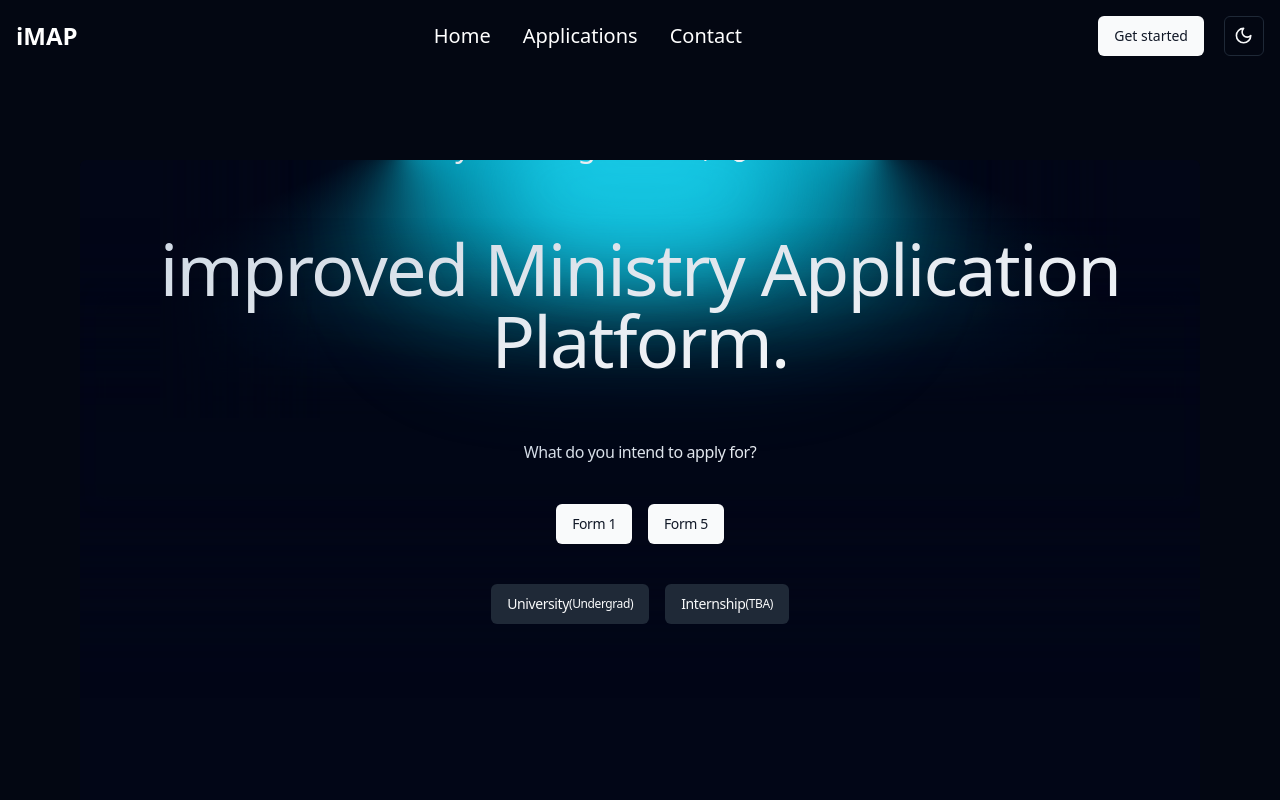
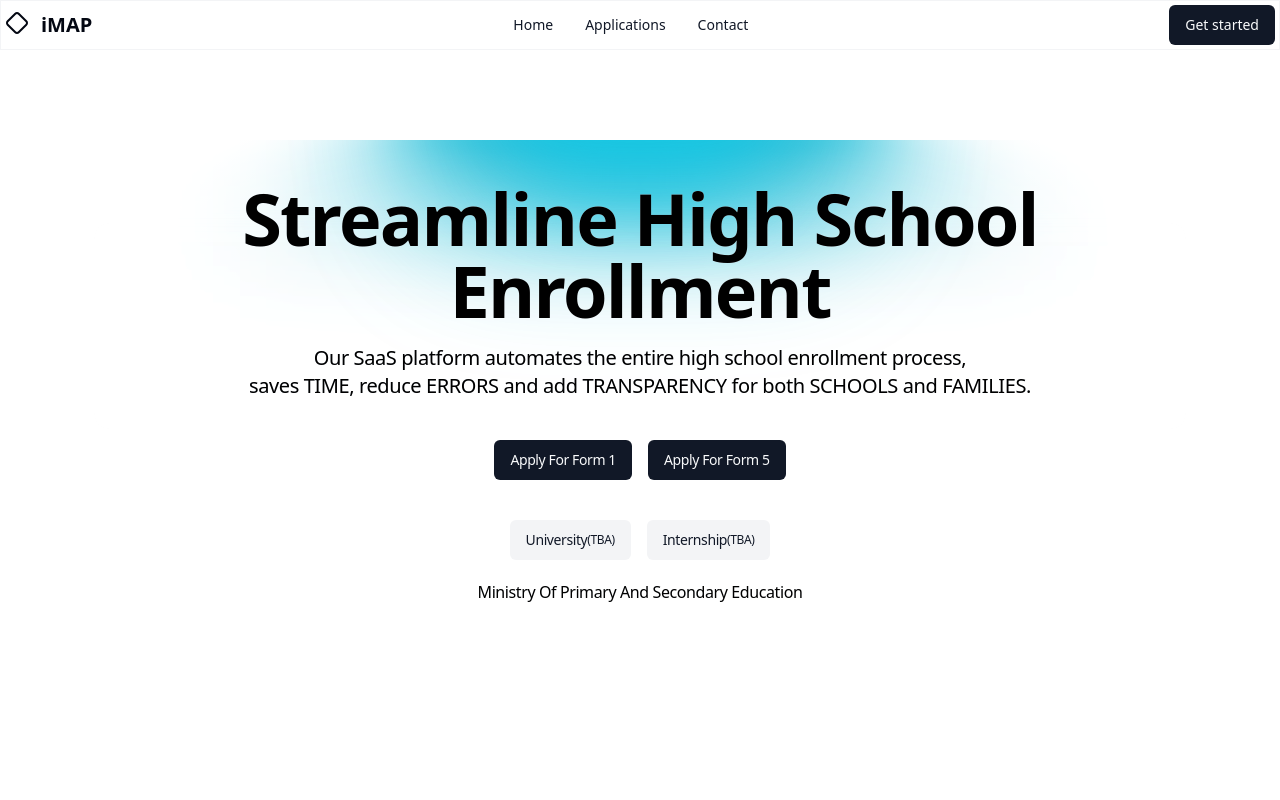
Before and after one commit to nyanyiwast/imap, a React (Vite) app: page / in a window 1280 px wide. Shown: the top 800 px of the page. Built offline with nearby package versions, Linux system fonts and the light colour scheme.

Commit message:
ui change

```diff
--- a/package.json
+++ b/package.json
@@ -14,6 +14,7 @@
     "@radix-ui/react-dropdown-menu": "^2.0.6",
     "@radix-ui/react-label": "^2.0.2",
     "@radix-ui/react-menubar": "^1.0.4",
+    "@radix-ui/react-radio-group": "^1.1.3",
     "@radix-ui/react-select": "^2.0.0",
     "@radix-ui/react-slot": "^1.0.2",
     "@radix-ui/react-toast": "^1.1.5",
--- a/src/components/custom/NavigationBar.jsx
+++ b/src/components/custom/NavigationBar.jsx
@@ -1,24 +1,25 @@
 
 import { Button } from '@/components/ui/button';
+import { DiamondIcon, EarthLockIcon } from 'lucide-react';
 import { useNavigate } from 'react-router-dom';
-import { ModeToggle } from '../mode-toggle';
 
 function NavigationBar() {
     const navigateTo = useNavigate()
 
   return (
-    <nav className="bg-white dark:bg-transparent fixed w-full z-20 top-0 start-0">
-        <div className="max-w-screen-xl flex flex-wrap items-center justify-between mx-auto p-4">
+    <nav className="bg-white dark:bg-transparent fixed w-full z-20 top-0 start-0 border border-gray-100">
+        <div className="max-w-screen-xl flex flex-wrap items-center justify-between mx-auto p-1">
             <p
             onClick={()=>navigateTo("/")}
              className="flex items-center space-x-3 rtl:space-x-reverse cursor-pointer">
-            <span className="self-center text-2xl font-semibold whitespace-nowrap dark:text-white">iMAP</span>
+            <span className="self-center text-xl font-semibold whitespace-nowrap dark:text-white flex gap-3">
+              <DiamondIcon/>  iMAP
+            </span>
             </p>
             <div className="flex md:order-2 space-x-3 md:space-x-5 rtl:space-x-reverse">
             <Button onClick={()=>navigateTo("/form-one")}>
                 Get started
             </Button>
-            <ModeToggle />
             <button data-collapse-toggle="navbar-sticky" type="button" className="inline-flex items-center p-2 w-10 h-10 justify-center text-sm text-gray-500 rounded-lg md:hidden hover:bg-gray-100 focus:outline-none focus:ring-2 focus:ring-gray-200 dark:text-gray-400 dark:hover:bg-gray-700 dark:focus:ring-gray-600" aria-controls="navbar-sticky" aria-expanded="false">
                 <span className="sr-only">Open main menu</span>
                 <svg className="w-5 h-5" aria-hidden="true" xmlns="http://www.w3.org/2000/svg" fill="none" viewBox="0 0 17 14">
@@ -31,21 +32,21 @@ function NavigationBar() {
                 <li>
                 <p
                 onClick={()=>navigateTo("/")}
-                 className="cursor-pointer block text-xl py-2 px-3 bg-gray-900 rounded md:bg-transparent md:hover:text-gray-500 md:dark:hover:text-gray-400 md:text-white md:p-0 md:dark:text-white" aria-current="page">
+                 className="cursor-pointer block text-sm py-2 px-3 bg-gray-900 rounded md:bg-transparent md:hover:text-gray-500 md:dark:hover:text-gray-400 md:text-gray-900 md:p-0 md:dark:text-white" aria-current="page">
                     Home
                 </p>
                 </li>
                 <li>
                 <p
                 onClick={()=>navigateTo("/form-one")}
-                 className="cursor-pointer block text-xl py-2 px-3 text-gray-900 rounded hover:bg-gray-100 md:hover:bg-transparent md:hover:text-gray-500 md:p-0 md:dark:hovegrayx4-blue-500 dark:text-white dark:hover:bg-gray-700 dark:hover:text-white md:dark:hover:bg-transparent dark:border-gray-700">
+                 className="cursor-pointer block text-sm py-2 px-3 text-gray-900 rounded hover:bg-gray-100 md:hover:bg-transparent md:hover:text-gray-500 md:p-0 md:dark:hover:gray-500 dark:text-white dark:hover:bg-gray-700 dark:hover:text-white md:dark:hover:bg-transparent dark:border-gray-700">
                     Applications
                 </p>
                 </li>
                 <li>
                 <p
                 onClick={()=>navigateTo("/")}
-                 className="cursor-pointer block text-xl py-2 px-3 text-gray-900 rounded hover:bg-gray-100 md:hover:bg-transparent md:hover:text-gray-500 md:p-0 md:dark:hovegrayx4-blue-500 dark:text-white dark:hover:bg-gray-700 dark:hover:text-white md:dark:hover:bg-transparent dark:border-gray-700">
+                 className="cursor-pointer block text-sm py-2 px-3 text-gray-900 rounded hover:bg-gray-100 md:hover:bg-transparent md:hover:text-gray-500 md:p-0 md:dark:hover:gray-500 dark:text-white dark:hover:bg-gray-700 dark:hover:text-white md:dark:hover:bg-transparent dark:border-gray-700">
                     Contact
                 </p>
                 </li>
--- a/src/components/ui/lamp.tsx
+++ b/src/components/ui/lamp.tsx
@@ -9,7 +9,7 @@ export function LampDemo() {
   const navigateTo = useNavigate()
 
   return (
-    <div className='md:py-10 py-5'>
+    <div className='md:pt-5 py-5'>
     <LampContainer>
       <motion.h1
         initial={{ opacity: 0.5, y: 100 }}
@@ -21,7 +21,20 @@ export function LampDemo() {
         }}
         className="mt-8 bg-gradient-to-br from-slate-300 to-white py-5 bg-clip-text text-center text-md font-medium tracking-tight text-transparent md:text-3xl"
       >
-        Goodbye Waiting Periods, <span className="font-bold">{" 👋🏽 "} Hello iMAP </span>
+        <img src="/img/mopse.jpg" className='w-1/2 mx-auto rounded-full'/>
+        {/* Goodbye Waiting Periods, <span className="font-bold">{" 👋🏽 "} Hello iMAP </span> */}
+      </motion.h1>
+      <motion.h1
+        initial={{ opacity: 0.5, y: 100 }}
+        whileInView={{ opacity: 1, y: 30 }}
+        transition={{
+          delay: 0.3,
+          duration: 0.8,
+          ease: "easeInOut",
+        }}
+        className="mt-8 bg-gradient-to-br from-slate-300 to-white pt-0 bg-clip-text text-center text-4xl font-extrabold tracking-tight text-black md:text-7xl"
+      >
+        Streamline High School Enrollment
       </motion.h1>
       <motion.h1
         initial={{ opacity: 0.5, y: 100 }}
@@ -31,28 +44,23 @@ export function LampDemo() {
           duration: 0.8,
           ease: "easeInOut",
         }}
-        className="mt-8 bg-gradient-to-br from-slate-300 to-white py-4 bg-clip-text text-center text-4xl font-medium tracking-tight text-transparent md:text-7xl"
+        className="mt-8 bg-gradient-to-br from-slate-300 to-white py-4 bg-clip-text text-center font-medium tracking-tight text-black"
       >
-        improved Ministry Application Platform.
-      </motion.h1>
-      <motion.h1
-        initial={{ opacity: 0.5, y: 100 }}
-        whileInView={{ opacity: 1, y: 0 }}
-        transition={{
-          delay: 0.3,
-          duration: 0.8,
-          ease: "easeInOut",
-        }}
-        className="mt-8 bg-gradient-to-br from-slate-300 to-white py-4 bg-clip-text text-center font-medium tracking-tight text-transparent"
-      >
-        What do you intend to apply for?
+        <span className='text-xl font-light'>Our SaaS platform automates the entire high school enrollment process,
+          <br/>
+          saves TIME, reduce ERRORS and add TRANSPARENCY for both SCHOOLS and FAMILIES.
+        </span>
+        <br/>
         <div className="flex justify-center items-center space-x-4 pt-10 px-5">
-          <Button onClick={()=>navigateTo("/form-one")}>Form 1</Button>
-          <Button onClick={()=> navigateTo("/coming-soon")}>Form 5</Button>
+          <Button onClick={()=>navigateTo("/form-one")}>Apply For Form 1</Button>
+          <Button onClick={()=> navigateTo("/coming-soon")}>Apply For Form 5</Button>
         </div>
         <div className="flex justify-center items-center space-x-4 pt-10">
-          <Button onClick={()=> navigateTo("/coming-soon")} variant="secondary">University <span className="text-xs"> (Undergrad)</span></Button>
+          <Button onClick={()=> navigateTo("/coming-soon")} variant="secondary">University <span className="text-xs"> (TBA)</span></Button>
           <Button onClick={()=> navigateTo("/coming-soon")} variant="secondary">Internship <span className="text-xs"> (TBA)</span></Button>
+        </div>
+        <div className='pt-5 font-light'>
+          <h1>Ministry Of Primary And Secondary Education</h1>
         </div>
       </motion.h1>
     </LampContainer>
@@ -70,7 +78,7 @@ export const LampContainer = ({
   return (
     <div
       className={cn(
-        "relative flex min-h-screen flex-col items-center justify-center overflow-hidden bg-slate-950 w-full rounded-md z-0",
+        "relative flex min-h-screen flex-col items-center justify-center overflow-hidden bg-white w-full rounded-md z-0",
         className
       )}
     >
@@ -88,8 +96,8 @@ export const LampContainer = ({
           }}
           className="absolute inset-auto right-1/2 h-56 overflow-visible w-[30rem] bg-gradient-conic from-cyan-500 via-transparent to-transparent text-white [--conic-position:from_70deg_at_center_top]"
         >
-          <div className="absolute  w-[100%] left-0 bg-slate-950 h-40 bottom-0 z-20 [mask-image:linear-gradient(to_top,white,transparent)]" />
-          <div className="absolute  w-40 h-[100%] left-0 bg-slate-950  bottom-0 z-20 [mask-image:linear-gradient(to_right,white,transparent)]" />
+          <div className="absolute  w-[100%] left-0 bg-white h-40 bottom-0 z-20 [mask-image:linear-gradient(to_top,white,transparent)]" />
+          <div className="absolute  w-40 h-[100%] left-0 bg-white  bottom-0 z-20 [mask-image:linear-gradient(to_right,white,transparent)]" />
         </motion.div>
         <motion.div
           initial={{ opacity: 0.5, width: "15rem" }}
@@ -104,34 +112,30 @@ export const LampContainer = ({
           }}
           className="absolute inset-auto left-1/2 h-56 w-[30rem] bg-gradient-conic from-transparent via-transparent to-cyan-500 text-white [--conic-position:from_290deg_at_center_top]"
         >
-          <div className="absolute  w-40 h-[100%] right-0 bg-slate-950  bottom-0 z-20 [mask-image:linear-gradient(to_left,white,transparent)]" />
-          <div className="absolute  w-[100%] right-0 bg-slate-950 h-40 bottom-0 z-20 [mask-image:linear-gradient(to_top,white,transparent)]" />
+          <div className="absolute  w-40 h-[100%] right-0 bg-white  bottom-0 z-20 [mask-image:linear-gradient(to_left,white,transparent)]" />
+          <div className="absolute  w-[100%] right-0 bg-white h-40 bottom-0 z-20 [mask-image:linear-gradient(to_top,white,transparent)]" />
         </motion.div>
-        <div className="absolute top-1/2 h-48 w-full translate-y-12 scale-x-150 bg-slate-950 blur-2xl"></div>
-        <div className="absolute top-1/2 z-50 h-48 w-full bg-transparent opacity-10 backdrop-blur-md"></div>
-        <div className="absolute inset-auto z-50 h-36 w-[28rem] -translate-y-1/2 rounded-full bg-cyan-500 opacity-50 blur-3xl"></div>
-        <motion.div
-          initial={{ width: "8rem" }}
+        <div className="absolute top-1/2 h-48 w-full translate-y-12 scale-x-150 bg-white blur-2xl" />
+        <div className="absolute top-1/2 z-50 h-48 w-full bg-transparent opacity-10 backdrop-blur-md" />
+        <div className="absolute inset-auto z-50 h-36 w-[28rem] -translate-y-1/2 rounded-full bg-cyan-500 opacity-50 blur-3xl" />
+        <motion.div initial={{ width: "8rem" }}
         whileInView={{ width: "16rem" }}
         transition={{
           delay: 0.3,
           duration: 0.8,
           ease: "easeInOut",
         }}
-          className="absolute inset-auto z-30 h-36 w-64 -translate-y-[6rem] rounded-full bg-cyan-400 blur-2xl"
-        ></motion.div>
-        <motion.div
-          initial={{ width: "15rem" }}
+        className="absolute inset-auto z-30 h-36 w-64 -translate-y-[6rem] rounded-full bg-cyan-400 blur-2xl" />
+        <motion.div initial={{ width: "15rem" }}
         whileInView={{ width: "30rem" }}
         transition={{
           delay: 0.3,
           duration: 0.8,
           ease: "easeInOut",
         }}
-          className="absolute inset-auto z-50 h-0.5 w-[30rem] -translate-y-[7rem] bg-cyan-400 "
-        ></motion.div>
+        className="absolute inset-auto z-50 h-0.5 w-[30rem] -translate-y-[7rem] bg-cyan-400 " />
 
-        <div className="absolute inset-auto z-40 h-44 w-full -translate-y-[12.5rem] bg-slate-950 "></div>
+        <div className="absolute inset-auto z-40 h-44 w-full -translate-y-[12.5rem] bg-white " />
       </div>
 
       <div className="relative z-50 flex -translate-y-80 flex-col items-center px-5">
--- a/src/main.jsx
+++ b/src/main.jsx
@@ -44,7 +44,7 @@ const router = createBrowserRouter([
 
 ReactDOM.createRoot(document.getElementById("root")).render(
   <React.StrictMode>
-    <ThemeProvider defaultTheme="dark" storageKey="vite-ui-theme">
+    <ThemeProvider defaultTheme="light" storageKey="vite-ui-theme">
       <Toaster position="bottom-center" richColors/>
     </ThemeProvider>
     <RouterProvider router={router} />
--- a/src/pages/error-page/coming-soon.jsx
+++ b/src/pages/error-page/coming-soon.jsx
@@ -1,10 +1,15 @@
+import { SmileIcon } from "lucide-react";
+import { Button } from "../../components/ui/button";
+import { useNavigate } from "react-router-dom";
+
 export default function ComingSoonPage() {
-
+  const navigateTo = useNavigate()
   return (
-    <div className="flex items-center justify-center h-screen border">
+    <div className="flex items-center justify-center h-screen">
     <div id="error-page" className="mx-auto justify-center text-center">
       <h1 className="text-3xl font-bold text-red-400 pb-10">Hey there! This Page Is Coming Soon</h1>
       <p className="text-lg pb-10">Sorry about that!</p>
+      <Button onClick={()=>navigateTo("/")}>Click Me Instead<span className="ml-2"><SmileIcon /></span></Button>
     </div>
     </div>
   );
--- a/src/pages/imap-pages/form-one.jsx
+++ b/src/pages/imap-pages/form-one.jsx
@@ -29,7 +29,8 @@ import {
   FormDescription,
 } from "@/components/ui/form"
 
-import { Loader2, SmileIcon, UserSquare } from "lucide-react"
+
+import { Loader2, SmileIcon, UserSquare, UsersRoundIcon } from "lucide-react"
 
 const formSchema = z.object({
     studentFullName: z.string().min(5, {
@@ -45,7 +46,7 @@ const formSchema = z.object({
     }).max(6, {
       message: "Candidate number field must be 6 characters long",
     }),
-  grade7Units: z
+  units: z
   .string()
   .refine(value => {
     const intValue = parseInt(value);
@@ -63,10 +64,13 @@ function FormOneLanding() {
   const [isEnrolled, setEnrolled] = useState(false)
   const [data, setData] = useState("")
   const [requestData, setRequestData] = useState("")
+  const [gender, setGender] = useState('FEMALE')
+  const [pageTitle, setPageTitle] = useState("Apply for a form 1 place")
 
   useEffect(() => {
     document.title = "Application - Form 1 Details | iMAP"
-  }, [data, requestData])
+  }, [data, requestData, gender, pageTitle])
+
 
   // 1. Define your form.
  const form = useForm({
@@ -76,37 +80,34 @@ function FormOneLanding() {
       candidateNumber: "",
       centerNumber: "",
       schoolId: 1,
-      grade7Units: "",
-      examBoard: "ZIMSEC",
-      studentType: "LOCAL",
-      gender: "MALE",
-      schoolResponseStatus: "TRIAL"
+      units: "",
+      gender,
      },
    })
 
   // 2. Define a submit handler.
   async function onSubmit(values) {
     setLoading(true)
-    const { schoolId, examBoard, studentType, gender, schoolResponseStatus } = form.getValues(); // Access the provinceId value
-    const updatedValues = { ...values, schoolId, examBoard, studentType, gender, schoolResponseStatus }; // Include provinceId in the values object
+    const { schoolId, gender } = form.getValues(); // Access the provinceId value
+    const updatedValues = { ...values, schoolId, gender }; // Include provinceId in the values object
 
     try {
-      const url = `${baseUrl}/form_one_applications`; // Specify your API URL
+      const url = `${baseUrl}/form-one-applications`; // Specify your API URL
       const response = await postDataQuery(url, updatedValues);
       setRequestData(updatedValues)
       setLoading(false)
       // load new component after 3 seconds to allow customer to read toast message
       if(response === 406){
         setEligible(false)
-      return
     }
     else{
       setTimeout(() => {
         setEligible(true)
+        setPageTitle("You passed the eligibility test!!!")
         setData(updatedValues)
       }, 3000);
+    }
       return
-    }
 
     } catch (error) {
       if (error === 406) {
@@ -125,10 +126,10 @@ function FormOneLanding() {
       setLoading(true)
 
       try {
-        console.log(requestData)
-        const url = `${baseUrl}/form_one_applications/enrol`; // Specify your API URL
+        const url = `${baseUrl}/form-one-applications/enrol`; // Specify your API URL
         const response = await postDataQuery(url, requestData);
         setLoading(false)
+        setPageTitle('CONGRATULATIONS!')
         setEnrolled(true)
         // load new component after 3 seconds to allow customer to read toast message
 
@@ -150,13 +151,13 @@ function FormOneLanding() {
           </div>
         </div>
         <div className='md:w-1/2 overflow-y-auto'>
-          <div className="py-10 ml-10">
-            <h1 className="text-[25px] text-left">Apply for a form 1 place</h1>
+          <div className="pt-10 ml-10">
+            <h1 className="text-[25px] text-left">{pageTitle}</h1>
           </div>
           {!isEligible ?
           <div className='mx-10'>
-            <h4 className='text-[25px]'>Grade 7 details</h4>
-            <div className="py-10">
+            {/* <h4 className='text-[25px]'>Grade 7 details</h4> */}
+            <div className="py-5">
               <Form {...form}>
                 <form onSubmit={form.handleSubmit(onSubmit)} className="space-y-6 md:w-full w-full p-5 md:p-0">
                   <FormField
@@ -164,11 +165,11 @@ function FormOneLanding() {
                     name="studentFullName"
                     render={({ field }) => (
                       <FormItem>
-                        <FormLabel>Student Full Name</FormLabel>
+                        <FormLabel>Your Full Name</FormLabel>
                         <FormControl>
                           <Input className="uppercase" placeholder="John Doe" {...field} />
                         </FormControl>
-                        <FormDescription className="flex gap-1">Please enter your full name as it is on your National ID <UserSquare /></FormDescription>
+                        <FormDescription className="flex gap-1">Please enter your full name as it is shown on your ZIMSEC Statement Of Entry <UserSquare /></FormDescription>
                         <FormMessage />
                       </FormItem>
 
@@ -198,7 +199,7 @@ function FormOneLanding() {
                       <FormItem>
                         <FormLabel>Center Number</FormLabel>
                         <FormControl>
-                          <Input placeholder="1267722" {...field} />
+                          <Input placeholder="126772" {...field} />
                         </FormControl>
                         <FormDescription>Get this number from your statement of entry form</FormDescription>
                         <FormMessage />
@@ -207,9 +208,10 @@ function FormOneLanding() {
                     )}
                   />
 
+
                   <FormField
                     control={form.control}
-                    name="grade7Units"
+                    name="units"
                     render={({ field }) => (
                       <FormItem>
                         <FormLabel>Grade 7 Units</FormLabel>
@@ -223,28 +225,28 @@ function FormOneLanding() {
                     )}
                   />
 
-                  <Select>
-                    <SelectTrigger className="w-full">
-                      <SelectValue placeholder="Choose your examination board" />
+                  <div className="py-10">
+                    <div className="flex gap-10 pb-5">
+                      <UsersRoundIcon size={60}/>
+                      <h1 className="text-lg">Select Appropriate Choice</h1>
+                    </div>
+                  <div className="md:w-1/2 w-full">
+                    <Select
+                    onValueChange={(value)=> setGender(value)}
+                    >
+                      <SelectTrigger className="w-full text-black">
+                        <SelectValue placeholder="Choose an appropriate choice" />
                       </SelectTrigger>
                       <SelectContent>
-                      <SelectItem value="ZIMSEC">ZIMSEC</SelectItem>
-                      <SelectItem value="CAMBRIDGE">CAMBRIDGE</SelectItem>
+                        <SelectItem value="MALE">MALE</SelectItem>
+                        <SelectItem value="FEMALE">FEMALE</SelectItem>
                       </SelectContent>
                     </Select>
-
-                  <Select>
-                    <SelectTrigger className="w-full">
-                      <SelectValue placeholder="Choose appropriate answer" />
-                    </SelectTrigger>
-                    <SelectContent>
-                      <SelectItem value="LOCAL">I AM A LOCAL STUDENT</SelectItem>
-                      <SelectItem value="INTERNATIONAL">I AM AN INTERNATIONAL STUDENT</SelectItem>
-                    </SelectContent>
-                  </Select>
+                  </div>
+                  </div>
 
                   { !isLoading ?
-                  <Button type="submit">Check Eligibility</Button>
+                  <Button className="md:w-1/2 w-full" type="submit">Check Eligibility</Button>
                   :
                   <Button disabled>
                     <Loader2 className="mr-2 h-4 w-4 animate-spin" />
@@ -262,7 +264,10 @@ function FormOneLanding() {
             <h1 className="">If so, please click Accept Offer or Reject Offer to complete your application</h1>
           <div className="py-10 flex gap-4">
           { !isLoading ?
+                  <div className="flex gap-5">
                     <Button onClick={()=> onSubmitEnrollment()}>I ACCEPT</Button>
+                    <Button onClick={()=> setEligible(false)}>I DECLINE</Button>
+                  </div>
                   :
                   <Button disabled>
                     <Loader2 className="mr-2 h-4 w-4 animate-spin" />
--- a/src/pages/private-pages/Dashboard.jsx
+++ b/src/pages/private-pages/Dashboard.jsx
@@ -2,7 +2,7 @@
 function Dashboard() {
   return (
     <div>
-
+      <p>Dashboard</p>
     </div>
   )
 }
--- a/src/router/root.jsx
+++ b/src/router/root.jsx
@@ -4,7 +4,6 @@ import NavigationBar from "../components/custom/NavigationBar"
 export default function Root() {
   const year = new Date().getFullYear()
     return (
-      <>
       <div className="flex flex-col min-h-screen">
         <div className="flex-grow">
           <NavigationBar />
@@ -21,6 +20,5 @@ export default function Root() {
           </p>
         </div>
       </div>
-      </>
     )
   }
```
Also changed, not shown: src/api/post.js (+4 -3 lines), src/components/custom/QuickMenu.jsx (+4 -4 lines), src/components/ui/radio-group.tsx (added, +44 -0 lines), components.json, 2 other files (tests, documents, lock files or other folders). Lines whose indentation alone changed are shown as unchanged.
